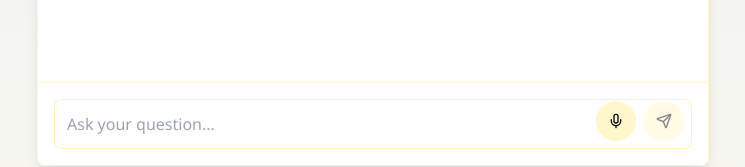
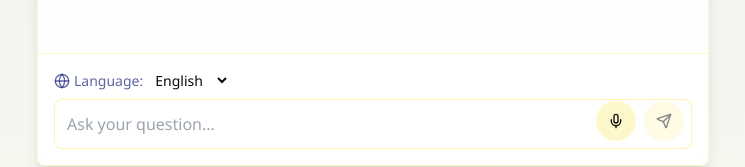
Before and after one commit to vishalprolance/divine-chat-guidance, a React (Vite) app: page / in a window 1280 px wide. Shown: the part 558-725 px from the top of the page, without its empty margins (267-1012 px from the left). Built offline with nearby package versions, Linux system fonts and the light colour scheme.

Commit message:
Support multiple languages for voice
Adds support for Kannada, Hindi, and Sanskrit for voice input.

```diff
--- a/src/components/ChatInterface.tsx
+++ b/src/components/ChatInterface.tsx
@@ -1,8 +1,9 @@
 
 import React, { useState, useRef, useEffect } from 'react';
-import { Mic, Send, StopCircle } from 'lucide-react';
+import { Mic, Send, StopCircle, Globe } from 'lucide-react';
 import { Button } from './ui/button';
 import { queryGemini } from '../services/geminiService';
+import { Select } from './ui/select';
 
 const ChatInterface = () => {
   const [messages, setMessages] = useState<Array<{type: 'user' | 'bot', text: string}>>([]);
@@ -10,8 +11,17 @@ const ChatInterface = () => {
   const [isRecording, setIsRecording] = useState(false);
   const [transcript, setTranscript] = useState('');
   const [isProcessing, setIsProcessing] = useState(false);
+  const [language, setLanguage] = useState('en-US'); // Default language
   const messagesEndRef = useRef<HTMLDivElement>(null);
   const recognitionRef = useRef<SpeechRecognition | null>(null);
+
+  // List of supported languages
+  const languages = [
+    { code: 'en-US', name: 'English' },
+    { code: 'hi-IN', name: 'Hindi' },
+    { code: 'kn-IN', name: 'Kannada' },
+    { code: 'sa-IN', name: 'Sanskrit' },
+  ];
 
   const scrollToBottom = () => {
     messagesEndRef.current?.scrollIntoView({ behavior: "smooth" });
@@ -20,6 +30,16 @@ const ChatInterface = () => {
   useEffect(() => {
     scrollToBottom();
   }, [messages]);
+
+  // Pre-load voices when component mounts
+  useEffect(() => {
+    if ('speechSynthesis' in window) {
+      // This ensures voices are loaded in Safari and other browsers
+      window.speechSynthesis.onvoiceschanged = () => {
+        window.speechSynthesis.getVoices();
+      };
+    }
+  }, []);
 
   const handleSendMessage = async (text: string) => {
     if (!text.trim()) return;
@@ -59,11 +79,24 @@ const ChatInterface = () => {
       utterance.rate = 0.9; // Slightly slower for clarity
       utterance.pitch = 1;
 
+      // Try to match the language of the utterance to the current speech recognition language
+      utterance.lang = language;
+
       // Get available voices
       const voices = window.speechSynthesis.getVoices();
-      const preferredVoice = voices.find(voice =>
-        voice.name.includes('Male') || voice.name.includes('Google')
+
+      // Try to find a voice that matches the current language
+      let preferredVoice = voices.find(voice =>
+        voice.lang.startsWith(language.split('-')[0]) ||
+        voice.name.includes('Google')
       );
+
+      // Fallback to any available voice if no language match
+      if (!preferredVoice) {
+        preferredVoice = voices.find(voice =>
+          voice.name.includes('Male') || voice.name.includes('Google')
+        );
+      }
 
       if (preferredVoice) {
         utterance.voice = preferredVoice;
@@ -73,15 +106,28 @@ const ChatInterface = () => {
     }
   };
 
+  const handleLanguageChange = (e: React.ChangeEvent<HTMLSelectElement>) => {
+    setLanguage(e.target.value);
+
+    // If currently recording, restart with new language
+    if (isRecording) {
+      stopRecording();
+      // Short delay to ensure previous recognition is stopped
+      setTimeout(() => {
+        startRecording(e.target.value);
+      }, 300);
+    }
+  };
+
   const toggleRecording = async () => {
     if (!isRecording) {
-      startRecording();
+      startRecording(language);
     } else {
       stopRecording();
     }
   };
 
-  const startRecording = () => {
+  const startRecording = (selectedLanguage: string) => {
     setTranscript('');
 
     if ('SpeechRecognition' in window || 'webkitSpeechRecognition' in window) {
@@ -90,15 +136,11 @@ const ChatInterface = () => {
 
       recognition.continuous = true;
       recognition.interimResults = true;
-
-      // Enable multiple languages
-      // Note: not all browsers support all languages
-      // The browser will use the best match from this list
-      recognition.lang = 'en-US'; // Default to English
+      recognition.lang = selectedLanguage;
 
       recognition.onstart = () => {
         setIsRecording(true);
-        console.log('Speech recognition started');
+        console.log('Speech recognition started in language:', selectedLanguage);
       };
 
       recognition.onresult = (event) => {
@@ -180,6 +222,25 @@ const ChatInterface = () => {
       </div>
 
       <div className="input-container">
+        <div className="flex mb-2">
+          <label htmlFor="language-select" className="flex items-center text-sm text-divine-blue/70 mr-2">
+            <Globe className="h-4 w-4 mr-1" />
+            Language:
+          </label>
+          <select
+            id="language-select"
+            value={language}
+            onChange={handleLanguageChange}
+            className="text-sm rounded border-divine-gold/30 bg-white/70 focus:ring-divine-gold/50 focus:border-divine-gold/50"
+          >
+            {languages.map((lang) => (
+              <option key={lang.code} value={lang.code}>
+                {lang.name}
+              </option>
+            ))}
+          </select>
+        </div>
+
         <input
           type="text"
           value={input}
```
